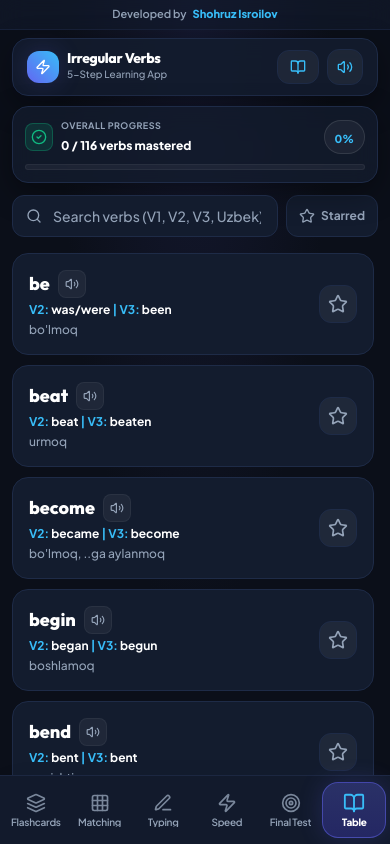
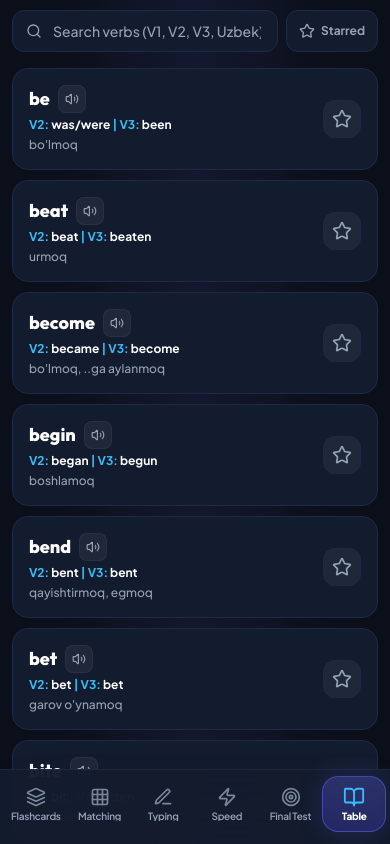
Before and after one commit to shohruzisroilov/irregular-verbs-game, a Next.js app: page / in a window 390 px wide. Both pictures are taken after a click on the button 298 px from the left and 66 px from the top of the page. Shown: the top 844 px of the page. Built offline with nearby package versions, Linux system fonts and the light colour scheme.

Commit message:
Hide top banner, header & statsbar on Table page and add iOS safe area inset to bottom nav

```diff
--- a/src/app/layout.tsx
+++ b/src/app/layout.tsx
@@ -22,6 +22,7 @@ export const viewport: Viewport = {
   initialScale: 1,
   maximumScale: 1,
   userScalable: false,
+  viewportFit: "cover",
 };
 
 export default function RootLayout({
--- a/src/app/page.tsx
+++ b/src/app/page.tsx
@@ -107,7 +107,8 @@ export default function Home() {
 
   return (
     <div className="min-h-screen bg-dark-bg bg-[radial-gradient(ellipse_at_top,_var(--tw-gradient-stops))] from-brand-primary/10 via-dark-bg to-dark-bg pb-24 sm:pb-8">
-      {/* Top Banner Developer Credit */}
+      {/* Top Banner Developer Credit (Hidden on Table page) */}
+      {activeTab !== 'dictionary' && (
         <div className="w-full bg-dark-card/60 backdrop-blur-md border-b border-dark-border/60 py-1.5 px-3 text-center text-[11px] sm:text-xs font-semibold text-dark-muted flex items-center justify-center gap-1.5">
           <span>Developed by</span>
           <a
@@ -119,17 +120,21 @@ export default function Home() {
             Shohruz Isroilov
           </a>
         </div>
+      )}
 
       <div className="max-w-xl sm:max-w-2xl mx-auto px-3 sm:px-4 py-2 sm:py-4 flex flex-col gap-2.5 sm:gap-4">
-        {/* Top Header with Dictionary page trigger & Test Score Badge */}
+        {/* Top Header & User Stats Bar (Hidden on Table page for maximum full-screen table space) */}
+        {activeTab !== 'dictionary' && (
+          <>
             <Header
               onOpenDictionary={() => setActiveTab('dictionary')}
               latestTestScore={testResult ? testResult.percent : null}
               onOpenTestResult={() => setIsTestModalOpen(true)}
             />
 
-        {/* User Stats Bar */}
             <StatsBar masteredCount={mastered.length} totalVerbs={VERBS_DATA.length} />
+          </>
+        )}
 
         {/* Navigation Step Tabs */}
         <Navigation activeTab={activeTab} onTabChange={setActiveTab} />
--- a/src/components/DictionaryMode.tsx
+++ b/src/components/DictionaryMode.tsx
@@ -61,7 +61,7 @@ export const DictionaryMode: React.FC<DictionaryModeProps> = ({ verbs, starred,
       </div>
 
       {/* Verbs List */}
-      <div className="flex flex-col gap-2.5 max-h-[62vh] overflow-y-auto pr-1">
+      <div className="flex flex-col gap-2.5 pb-4">
         {filteredVerbs.length === 0 ? (
           <div className="text-center text-dark-muted py-10 text-xs font-medium">
             No verbs found 🔍
--- a/src/components/Navigation.tsx
+++ b/src/components/Navigation.tsx
@@ -53,8 +53,8 @@ export const Navigation: React.FC<NavigationProps> = ({ activeTab, onTabChange }
         })}
       </nav>
 
-      {/* Mobile Bottom Navigation Bar (Optimized larger touch targets) */}
-      <nav className="sm:hidden fixed bottom-0 left-0 right-0 bg-dark-card/95 backdrop-blur-2xl border-t border-dark-border/80 px-1 py-1.5 z-50 flex items-center justify-around shadow-2xl">
+      {/* Mobile Bottom Navigation Bar (Optimized larger touch targets with Safe Area Inset) */}
+      <nav className="sm:hidden fixed bottom-0 left-0 right-0 bg-dark-card/95 backdrop-blur-2xl border-t border-dark-border/80 px-1 pt-1.5 pb-[max(0.75rem,env(safe-area-inset-bottom))] z-50 flex items-center justify-around shadow-2xl">
         {tabs.map((tab) => {
           const isActive = activeTab === tab.id;
           return (
```
Lines whose indentation alone changed are shown as unchanged.
